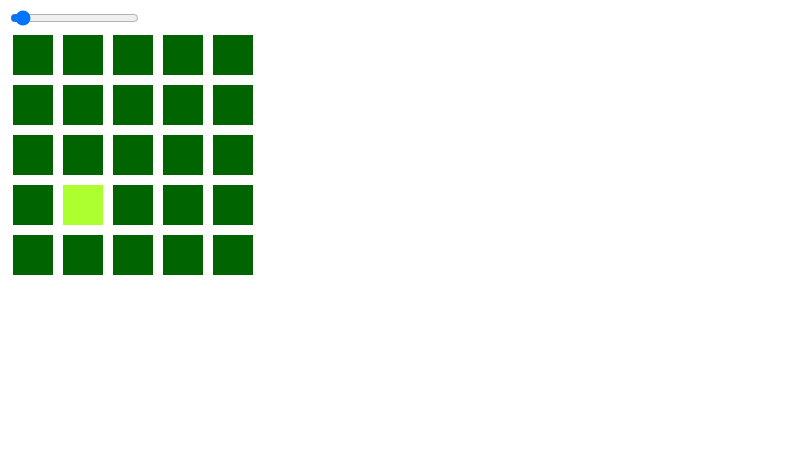
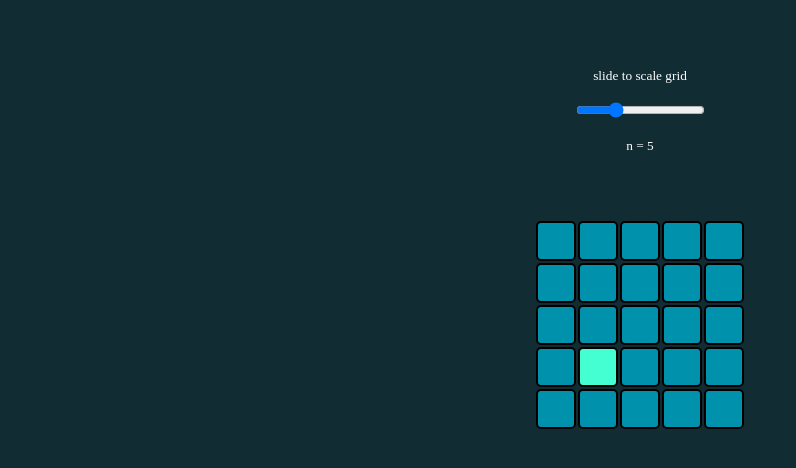
Before and after one commit to duanecreates/lights-out, a Vue app: page / in a window 1280 px wide. Shown: the top 468 px of the page, without its empty margins (0-796 px from the left). Built offline with nearby package versions, Linux system fonts and the light colour scheme.

Commit message:
Update UI design

```diff
--- a/src/App.vue
+++ b/src/App.vue
@@ -26,7 +26,19 @@ export default {
 </script>
 
 <style lang="scss">
+body {
+  padding: 0;
+  margin: 0;
+}
+
+* {
+  box-sizing: border-box;
+}
+
 .app-container {
-
+  height: 100vh;
+  width: 100vw;
+  padding-top: 50px;
+  background-color: #122C34;
 }
 </style>
--- a/src/components/Game.vue
+++ b/src/components/Game.vue
@@ -100,13 +100,24 @@ export default {
 
 <style lang="scss" scoped>
 .game-container {
+  margin-top: 50px;
   display: flex;
   flex-direction: column;
+  align-items: center;
   flex-wrap: wrap;
 
   .game-row {
     display: flex;
     flex-direction: row;
   }
+
+  .won-container {
+    text-align: center;
+    cursor: pointer;
+
+    h1, p {
+      color: white;
+    }
+  }
 }
 </style>
--- a/src/components/Settings.vue
+++ b/src/components/Settings.vue
@@ -1,7 +1,9 @@
 <template>
   <div class="settings-container">
-    <input type="range" min="3" max="50" :value="modelValue"
+    <p><small>slide to scale grid</small></p>
+    <input type="range" min="3" max="10" :value="modelValue"
            @input="(event) => $emit('update:modelValue', +event.target.value)">
+    <p><small>n = {{ modelValue }}</small></p>
   </div>
 </template>
 
@@ -16,6 +18,12 @@ export default {
 
 <style lang="scss" scoped>
 .settings-container {
+  display: flex;
+  flex-direction: column;
+  align-items: center;
 
+  p small {
+    color: white;
+  }
 }
 </style>
--- a/src/components/Switch.vue
+++ b/src/components/Switch.vue
@@ -17,17 +17,18 @@ export default {
 .switch-container {
   width: 40px;
   height: 40px;
-  margin: 5px;
-  background-color: darkgreen;
-  border: none;
+  margin: 1px;
+  background-color: #0091AD;
+  border: 2px solid black;
   cursor: pointer;
+  border-radius: 5px;
 
   &:active, &:focus {
     outline: none;
   }
 
   &.on {
-    background-color: greenyellow;
+    background-color: #44FFD2;
   }
 }
 </style>
```
